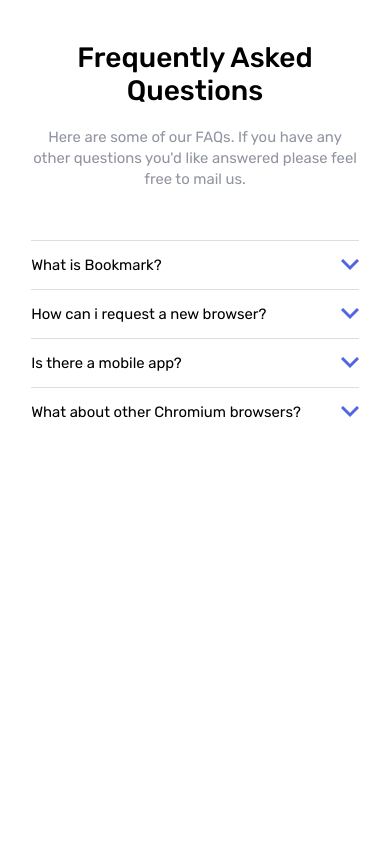
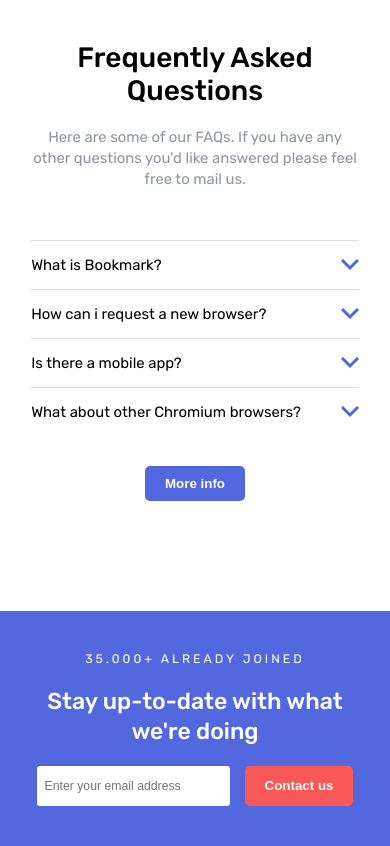
Before and after one commit to alexisPraiz19/bookmark, a website: page index.html in a window 390 px wide. Shown: the part 2810-3656 px from the top of the page. Before the commit the page ends 3246 px from the top, so only its background shows below. Drawn offline with Linux system fonts and the light colour scheme.

Commit message:
Sección 'Contact' agregado con su respectivo diseño Desktop/Laptop/Tablet/Mobile

```diff
--- a/css/index.css
+++ b/css/index.css
@@ -9,3 +9,4 @@
 @import "sections/features.css";
 @import "sections/download.css";
 @import "sections/questions.css";
+@import "sections/contact.css";
--- /dev/null
+++ b/css/sections/contact.css
@@ -0,0 +1,91 @@
+.contact{
+    place-content: center;
+    justify-items: center;
+    gap: 20px;
+    margin-top: 110px;
+    padding-block: 40px;
+    color: #fff;
+    background-color: var(--Soft-Blue);
+
+    span:first-child{
+        font-size: .75em;
+        letter-spacing: 3px;
+        text-transform: uppercase;
+    }
+
+    h1{
+        font-size: 1.4em;
+        text-align: center;
+        line-height: 1.3;
+    }
+
+    .container-send-email{
+        gap: 15px;
+        width: 330px;
+
+        label{
+            position: relative;
+            flex: 1;
+
+            input{
+                width: 100%; height: 40px;
+                padding-inline: 8px;
+                font-weight: 500;
+                outline: none;
+                border: none;
+                border-radius: 3px;
+
+                &::placeholder{ font-size: .92em }
+            }
+
+            img, span{
+                position: absolute;
+                opacity: 0;
+            }
+
+            img{
+                right: 10px;
+                bottom: 50%;
+                transform: translateY(50%) scale(.84);
+            }
+
+            span{
+                left: 0;
+                bottom: -20px;
+                width: 100%;
+                padding: 6px 0 6px 5px;
+                font-size: .6em;
+                font-weight: 500;
+                background-color: var(--Soft-Red);
+                border-radius: 0 0 3px 3px;
+            }
+        }
+
+        .show-error{
+            input{ border: 2px solid var(--Soft-Red) }
+            img, span{ opacity: 1 }
+        }
+
+        button{
+            background-color: var(--Soft-Red);
+
+            &:hover{
+                color: var(--Soft-Red);
+                background-color: #fff;
+                outline: 1px solid var(--Soft-Red);
+            }
+        }
+    }
+}
+
+/* Responsive: Mobile 500px */
+@media screen and (width <= 500px) {
+    .contact{
+        padding-inline: 8%;
+        .container-send-email{ width: 100% }
+        .show-error ~ button{ margin-top: 10px; }
+    }
+}
+
+/* Responsive: Mobile 340px */
+@media screen and (width <= 340px) {.contact .container-send-email{ flex-direction: column }}
--- a/css/sections/questions.css
+++ b/css/sections/questions.css
@@ -44,6 +44,12 @@
             }
         }
     }
+
+    button{
+        justify-self: center;
+        width: max-content;
+        margin-top: 30px;
+    }
 }
 
 /* Responsive: Mobile 500xp */
--- a/index.html
+++ b/index.html
@@ -160,7 +160,7 @@
         </p>
       </header>
 
-      <div class="container-details" id="container-details">
+      <div class="container-details">
         <details class="details">
           <summary class="r-d-flex">
             What is Bookmark?
@@ -213,7 +213,25 @@
           </p>
         </details>
       </div>
+
+      <button class="r-button">More info</button>
      </section>
+
+     <!-- Contact -->
+      <section class="contact r-d-grid">
+        <span>35.000+ already joined</span>
+        <h1>Stay up-to-date with what <br>  we're doing</h1>
+
+        <form class="container-send-email r-d-flex">
+          <label for="email">
+            <input type="email" name="email" id="email" placeholder="Enter your email address">
+            <img src="public/svg/icon-error.svg" alt="icon-error">
+            <span>Whoops, make sure it's an email</span>
+          </label>
+
+          <button class="r-button">Contact us</button>
+        </form>
+      </section>
     </main>
 
   <script src="/js/open_close_menu_mobile.js"></script>
```
